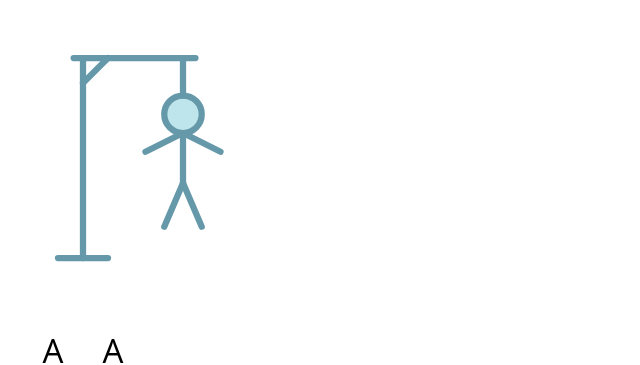
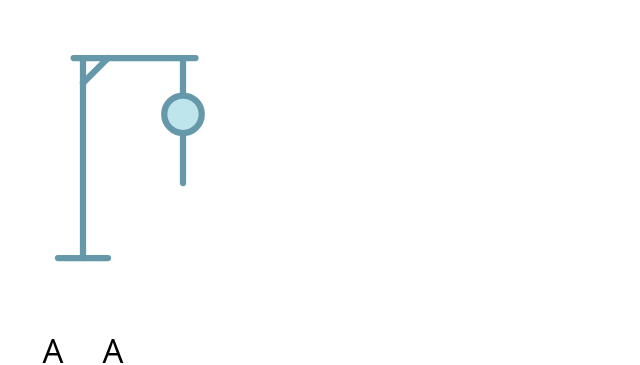
Before and after one commit to Laulhus/w4ch2-edgar-adri, a React (Create React App) app: page / in a window 1280 px wide. Shown: the top 365 px of the page, without its empty margins (0-640 px from the left). Built offline with nearby package versions, Linux system fonts and the light colour scheme.

Commit message:
Created Hangman component

```diff
--- a/src/App.js
+++ b/src/App.js
@@ -1,19 +1,12 @@
-
 // import { useState } from "react";
 import "./App.css";
 import Letter from "./components/Letter/Letter";
-
-
-
-
-
-
-import GameResult from "./GameResult/GameResult";
+import GameResult from "./components/GameResult/GameResult";
+import Hangman from "./components/Hangman/Hangman";
 
 function App() {
- // const gameWord = "string";
+  // const gameWord = "string";
   // const [usedLetters, setUsedLetters] = useState([]);
-
   const abecedary = [
     "A",
     "B",
@@ -42,33 +35,13 @@ function App() {
     "Y",
     "Z",
   ];
-
   // const [gameStatus, setGameStatus] = useState(null);
   // const [errorCounter, setErrorCounter] = useState(0);
-
 
   return (
     <div className="App">
       <div className="hangman-container">
-        <svg className="hangman" viewBox="0 0 96 96" width="300" height="300">
-          <line className="stage11" x1="62" y1="70" x2="56" y2="56"></line>
-          <line className="stage10" x1="50" y1="70" x2="56" y2="56"></line>
-          <line className="stage9" x1="68" y1="46" x2="56" y2="40"></line>
-          <line className="stage8" x1="44" y1="46" x2="56" y2="40"></line>
-          <line className="stage7" x1="56" y1="40" x2="56" y2="56"></line>
-          <circle
-            className="stage6"
-            cx="56"
-            cy="34"
-            r="6"
-            fill="#bee5eb"
-          ></circle>
-          <line className="stage5" x1="56" y1="16" x2="56" y2="28"></line>
-          <line className="stage4" x1="24" y1="24" x2="32" y2="16"></line>
-          <line className="stage3" x1="21" y1="16" x2="60" y2="16"></line>
-          <line className="stage2" x1="24" y1="80" x2="24" y2="16"></line>
-          <line className="stage1" x1="16" y1="80" x2="32" y2="80"></line>
-        </svg>
+        <Hangman errorCounter={7} />
       </div>
       <ul className="guess-letters">
         <li className="guess-letter empty"></li>
--- /dev/null
+++ b/src/components/Hangman/Hangman.js
@@ -0,0 +1,33 @@
+import PropTypes from "prop-types";
+
+const Hangman = ({ errorCounter }) => {
+  const hangmanStructure = [
+    <line className="stage1" x1="16" y1="80" x2="32" y2="80"></line>,
+    <line className="stage2" x1="24" y1="80" x2="24" y2="16"></line>,
+    <line className="stage3" x1="21" y1="16" x2="60" y2="16"></line>,
+    <line className="stage4" x1="24" y1="24" x2="32" y2="16"></line>,
+    <line className="stage5" x1="56" y1="16" x2="56" y2="28"></line>,
+    <circle className="stage6" cx="56" cy="34" r="6" fill="#bee5eb"></circle>,
+    <line className="stage7" x1="56" y1="40" x2="56" y2="56"></line>,
+    <line className="stage8" x1="44" y1="46" x2="56" y2="40"></line>,
+    <line className="stage9" x1="68" y1="46" x2="56" y2="40"></line>,
+    <line className="stage10" x1="50" y1="70" x2="56" y2="56"></line>,
+    <line className="stage11" x1="62" y1="70" x2="56" y2="56"></line>,
+  ];
+
+  return (
+    <>
+      <svg className="hangman" viewBox="0 0 96 96" width="300" height="300">
+        {hangmanStructure.map(
+          (hangmanStick, i) => i < errorCounter && { ...hangmanStick, key: i }
+        )}
+      </svg>
+    </>
+  );
+};
+
+Hangman.propTypes = {
+  errorCounter: PropTypes.number,
+};
+
+export default Hangman;
```
Also changed, not shown: src/components/GameResult/GameResult.js (renamed from src/GameResult/GameResult.js).
